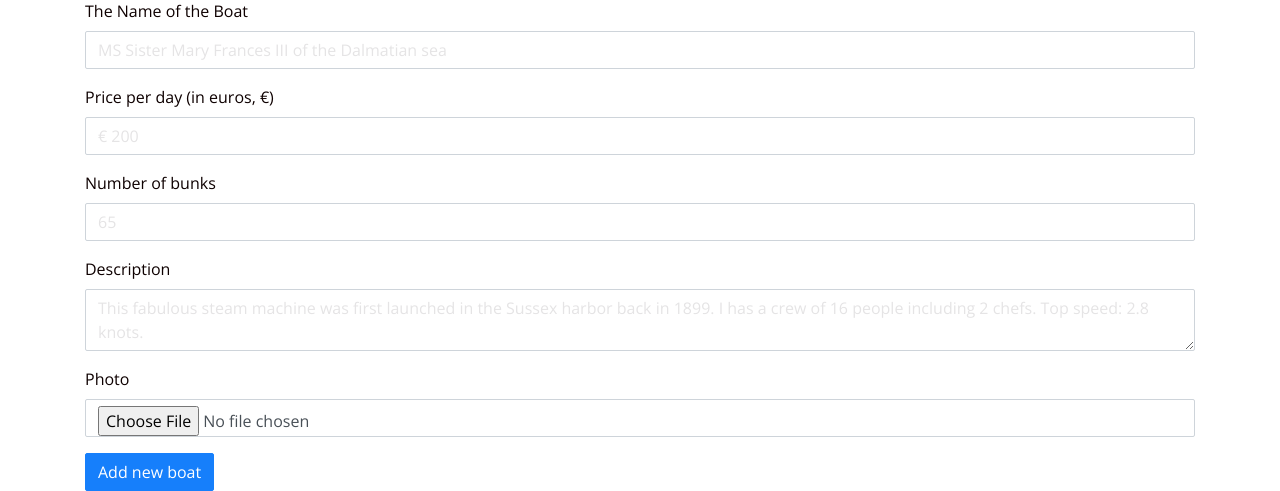
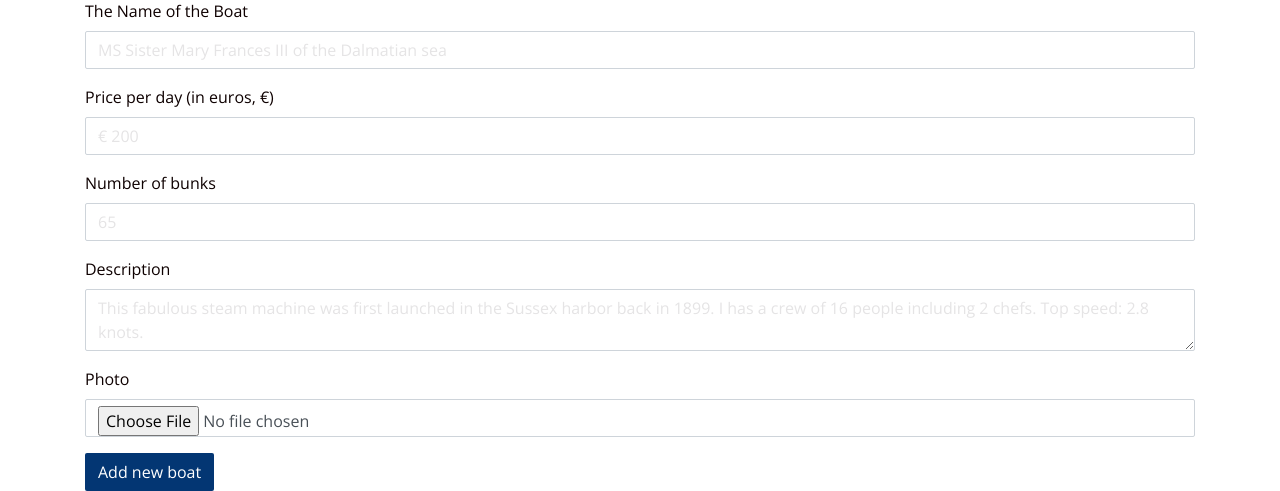
Before and after one commit to OscNil/eau-bnb, a Rails app: page /boats/new in a window 1280 px wide. Shown: the part 456-947 px from the top of the page. Run offline with Rails 7, Linux system fonts and the light colour scheme; a user stored in the database is signed in; data comes from the database, SQL or seed files in the repository; style sheets or scripts are compiled from the project's sources; some libraries are stand-ins or nearby versions.

Commit message:
button changed

```diff
--- /dev/null
+++ b/app/assets/stylesheets/components/_button.scss
@@ -0,0 +1,8 @@
+.btn-eau {
+  color: white;
+  background-color: $eau-blue;
+  &:hover {
+    color: $eau-blue;
+    background-color: $eau-semi-blue
+  }
+}
--- a/app/assets/stylesheets/components/_index.scss
+++ b/app/assets/stylesheets/components/_index.scss
@@ -7,3 +7,4 @@
 @import "card";
 @import "header";
 @import "show_page";
+@import "button";
--- a/app/views/boats/new.html.erb
+++ b/app/views/boats/new.html.erb
@@ -9,5 +9,5 @@
 <%= f.input :description, :placeholder => "This fabulous steam machine was first launched in the Sussex harbor back in 1899. I has a crew of 16 people including 2 chefs. Top speed: 2.8 knots." %>
 <%= f.input :photo %>
 <%= f.input :photo_cache, as: :hidden %>
-<%= f.submit "Add new boat", class: "btn btn-primary" %>
+<%= f.submit "Add new boat", class: "btn btn-eau" %>
 <% end %></div>
--- a/app/views/boats/show.html.erb
+++ b/app/views/boats/show.html.erb
@@ -16,7 +16,7 @@
           <div class="form-wrapper">
             <%= f.input :start_date, as: :string, required: false, input_html: {id: "range_start"} %>
             <%= f.input :end_date, as: :string, required: false, input_html: {id: "range_end"}  %>
-            <%= f.submit "Add new booking", class: "btn btn-success booking-button" %>
+            <%= f.submit "Add new booking", class: "btn booking-button btn-eau" %>
           </div>
         <% end %>
 
--- a/db/seeds.rb
+++ b/db/seeds.rb
@@ -184,7 +184,7 @@ boat.save!
 
 puts '11th boat...'
 url = "https://images.unsplash.com/photo-1527431293370-0cd188ca5d15?ixlib=rb-1.2.1&ixid=eyJhcHBfaWQiOjEyMDd9&auto=format&fit=crop&w=1351&q=80"
-boat = Boat.new(boat_name: 'Sailboat', description: "Rent our very nice sailboat. We named it Sailboat because, well you get it, and you pay for those stickers by the letter. Anyway, it's for sailing.", nbr_beds: 4, day_price: 10, owner: user_3)
+boat = Boat.new(boat_name: 'Kristin', description: "Rent our very nice sailboat. We named it Sailboat because, well you get it, and you pay for those stickers by the letter. Anyway, it's for sailing.", nbr_beds: 4, day_price: 10, owner: user_3)
 boat.remote_photo_url = url
 boat.save!
 
```
Also changed, not shown: app/assets/stylesheets/application.scss (line endings or trailing spaces), app/assets/stylesheets/components/_form.scss (line endings or trailing spaces).
